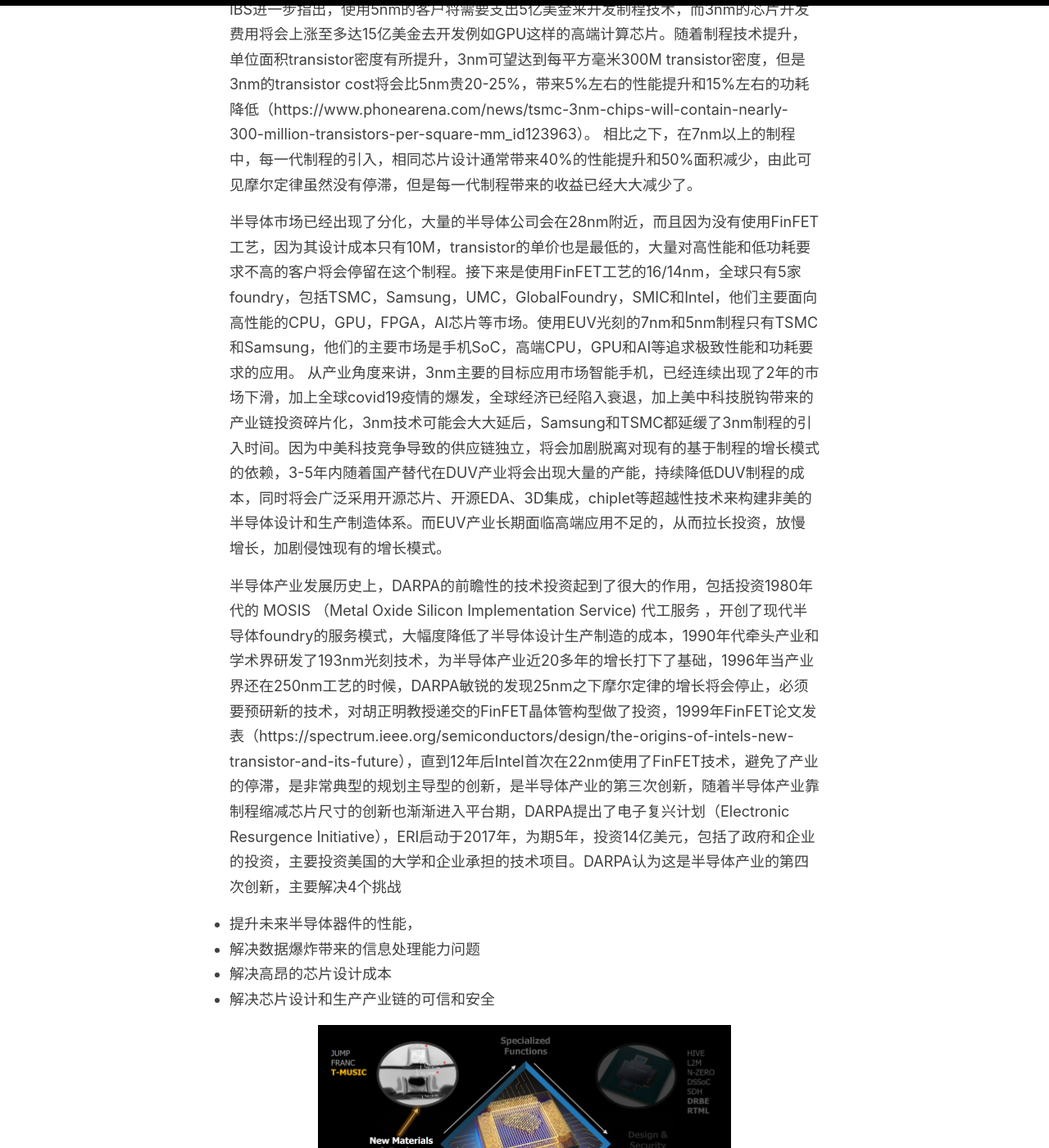
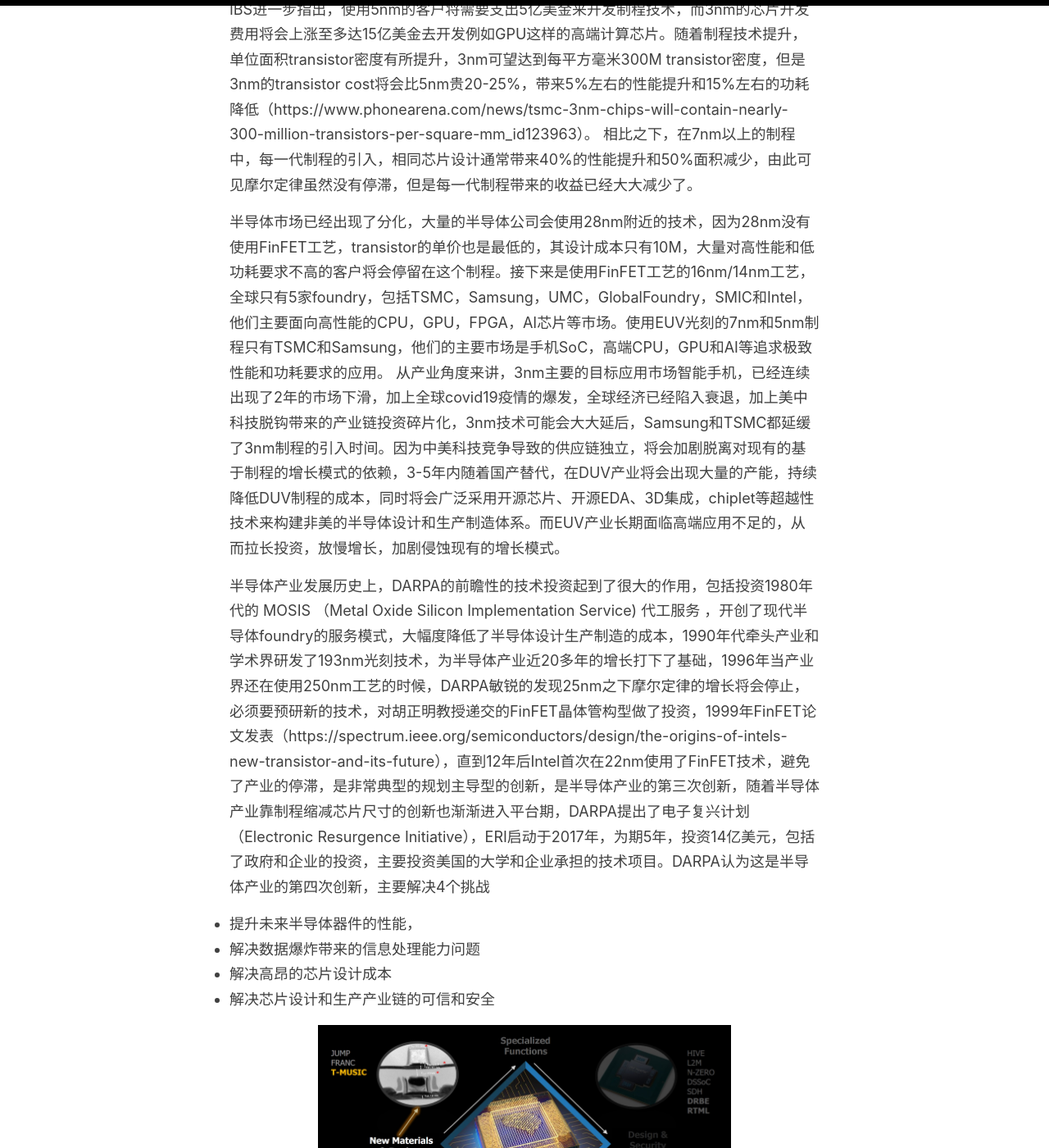
Before and after one commit to sbagga/mistyminds, a Jekyll site: the page built from _posts/2020-6-28-从ERI看半导体产业下一个10年的发展趋势.md, in a window 1280 px wide and 1400 px high, scrolled down 1878 px. Shown: the whole window at 82% size. Built offline with Jekyll 4.4.1, drawn with Linux system fonts in a browser that asks for light colours; some of the changed text lies outside the part shown.

Commit message:
Update 2020-6-28-从ERI看半导体产业下一个10年的发展趋势.md

```diff
--- a/_posts/2020-6-28-从ERI看半导体产业下一个10年的发展趋势.md
+++ b/_posts/2020-6-28-从ERI看半导体产业下一个10年的发展趋势.md
@@ -24,10 +24,10 @@ https://www.extremetech.com/computing/272096-3nm-process-node
 
 IBS进一步指出，使用5nm的客户将需要支出5亿美金来开发制程技术，而3nm的芯片开发费用将会上涨至多达15亿美金去开发例如GPU这样的高端计算芯片。随着制程技术提升，单位面积transistor密度有所提升，3nm可望达到每平方毫米300M transistor密度，但是3nm的transistor cost将会比5nm贵20-25%，带来5%左右的性能提升和15%左右的功耗降低（https://www.phonearena.com/news/tsmc-3nm-chips-will-contain-nearly-300-million-transistors-per-square-mm_id123963）。 相比之下，在7nm以上的制程中，每一代制程的引入，相同芯片设计通常带来40%的性能提升和50%面积减少，由此可见摩尔定律虽然没有停滞，但是每一代制程带来的收益已经大大减少了。
 
-半导体市场已经出现了分化，大量的半导体公司会在28nm附近，而且因为没有使用FinFET工艺，因为其设计成本只有10M，transistor的单价也是最低的，大量对高性能和低功耗要求不高的客户将会停留在这个制程。接下来是使用FinFET工艺的16/14nm，全球只有5家foundry，包括TSMC，Samsung，UMC，GlobalFoundry，SMIC和Intel，他们主要面向高性能的CPU，GPU，FPGA，AI芯片等市场。使用EUV光刻的7nm和5nm制程只有TSMC和Samsung，他们的主要市场是手机SoC，高端CPU，GPU和AI等追求极致性能和功耗要求的应用。
-从产业角度来讲，3nm主要的目标应用市场智能手机，已经连续出现了2年的市场下滑，加上全球covid19疫情的爆发，全球经济已经陷入衰退，加上美中科技脱钩带来的产业链投资碎片化，3nm技术可能会大大延后，Samsung和TSMC都延缓了3nm制程的引入时间。因为中美科技竞争导致的供应链独立，将会加剧脱离对现有的基于制程的增长模式的依赖，3-5年内随着国产替代在DUV产业将会出现大量的产能，持续降低DUV制程的成本，同时将会广泛采用开源芯片、开源EDA、3D集成，chiplet等超越性技术来构建非美的半导体设计和生产制造体系。而EUV产业长期面临高端应用不足的，从而拉长投资，放慢增长，加剧侵蚀现有的增长模式。
+半导体市场已经出现了分化，大量的半导体公司会使用28nm附近的技术，因为28nm没有使用FinFET工艺，transistor的单价也是最低的，其设计成本只有10M，大量对高性能和低功耗要求不高的客户将会停留在这个制程。接下来是使用FinFET工艺的16nm/14nm工艺，全球只有5家foundry，包括TSMC，Samsung，UMC，GlobalFoundry，SMIC和Intel，他们主要面向高性能的CPU，GPU，FPGA，AI芯片等市场。使用EUV光刻的7nm和5nm制程只有TSMC和Samsung，他们的主要市场是手机SoC，高端CPU，GPU和AI等追求极致性能和功耗要求的应用。
+从产业角度来讲，3nm主要的目标应用市场智能手机，已经连续出现了2年的市场下滑，加上全球covid19疫情的爆发，全球经济已经陷入衰退，加上美中科技脱钩带来的产业链投资碎片化，3nm技术可能会大大延后，Samsung和TSMC都延缓了3nm制程的引入时间。因为中美科技竞争导致的供应链独立，将会加剧脱离对现有的基于制程的增长模式的依赖，3-5年内随着国产替代，在DUV产业将会出现大量的产能，持续降低DUV制程的成本，同时将会广泛采用开源芯片、开源EDA、3D集成，chiplet等超越性技术来构建非美的半导体设计和生产制造体系。而EUV产业长期面临高端应用不足的，从而拉长投资，放慢增长，加剧侵蚀现有的增长模式。
 
-半导体产业发展历史上，DARPA的前瞻性的技术投资起到了很大的作用，包括投资1980年代的 MOSIS （Metal Oxide Silicon Implementation Service) 代工服务 ，开创了现代半导体foundry的服务模式，大幅度降低了半导体设计生产制造的成本，1990年代牵头产业和学术界研发了193nm光刻技术，为半导体产业近20多年的增长打下了基础，1996年当产业界还在250nm工艺的时候，DARPA敏锐的发现25nm之下摩尔定律的增长将会停止，必须要预研新的技术，对胡正明教授递交的FinFET晶体管构型做了投资，1999年FinFET论文发表（https://spectrum.ieee.org/semiconductors/design/the-origins-of-intels-new-transistor-and-its-future），直到12年后Intel首次在22nm使用了FinFET技术，避免了产业的停滞，是非常典型的规划主导型的创新，是半导体产业的第三次创新，随着半导体产业靠制程缩减芯片尺寸的创新也渐渐进入平台期，DARPA提出了电子复兴计划（Electronic Resurgence Initiative），ERI启动于2017年，为期5年，投资14亿美元，包括了政府和企业的投资，主要投资美国的大学和企业承担的技术项目。DARPA认为这是半导体产业的第四次创新，主要解决4个挑战
+半导体产业发展历史上，DARPA的前瞻性的技术投资起到了很大的作用，包括投资1980年代的 MOSIS （Metal Oxide Silicon Implementation Service) 代工服务 ，开创了现代半导体foundry的服务模式，大幅度降低了半导体设计生产制造的成本，1990年代牵头产业和学术界研发了193nm光刻技术，为半导体产业近20多年的增长打下了基础，1996年当产业界还在使用250nm工艺的时候，DARPA敏锐的发现25nm之下摩尔定律的增长将会停止，必须要预研新的技术，对胡正明教授递交的FinFET晶体管构型做了投资，1999年FinFET论文发表（https://spectrum.ieee.org/semiconductors/design/the-origins-of-intels-new-transistor-and-its-future），直到12年后Intel首次在22nm使用了FinFET技术，避免了产业的停滞，是非常典型的规划主导型的创新，是半导体产业的第三次创新，随着半导体产业靠制程缩减芯片尺寸的创新也渐渐进入平台期，DARPA提出了电子复兴计划（Electronic Resurgence Initiative），ERI启动于2017年，为期5年，投资14亿美元，包括了政府和企业的投资，主要投资美国的大学和企业承担的技术项目。DARPA认为这是半导体产业的第四次创新，主要解决4个挑战
  *	提升未来半导体器件的性能，
  *	解决数据爆炸带来的信息处理能力问题
  *	解决高昂的芯片设计成本
@@ -125,11 +125,11 @@ Openroad项目的核心是Andrew教授团队开发的布局工具RePlAce，这
 
 ![Google RL based Placement](../images/GoogleEDAComparison.png)
 
-同时，IEEE CEDA Design Automation Technical Committee (DATC)开发了一个EDA的开放参考设计流程，DATC Robust Design Flow，支持完整的从RTL到GDS的设计流程，这个流程上的工具可以被替换以评价性能，对于EDA研究和研究到工业界的转换非常有用，Openroad项目补全了RDF 2018版本缺失的流程，成为了RDF 2019版本的一部分（https://vlsicad.ucsd.edu/Publications/Conferences/373/c373.pdf），这样DATC RDF工具已经成为一个可用性非常好的EDA参考工具，DATC经常性的举办算法比赛，未来获胜的算法都可以被集成到这个RDF，极大便利了研究人员做性能比较，同时这些好的算法（开源或者闭源）可以不断补充到openroad项目中，用户可以根据自己的需求混搭自己的算法。另外，RDF还会建立一个数据库，记录通过RDF流程验证过的制程库，更增加了openroad的实用性。
+同时，IEEE CEDA Design Automation Technical Committee (DATC)开发了一个EDA的开放参考设计流程，DATC Robust Design Flow，支持完整的从RTL到GDS的设计流程，这个流程上的工具模块可以被替换以评价模块的性能，对于EDA研究和EDA研究成果到工业界商业应用的转换非常有用，Openroad项目补全了RDF 2018版本缺失的流程，成为了RDF 2019版本的一部分（https://vlsicad.ucsd.edu/Publications/Conferences/373/c373.pdf），这样DATC RDF工具已经成为一个可用性非常好的EDA参考工具，DATC经常性的举办算法比赛，未来获胜的算法都可以被集成到这个RDF，极大便利了研究人员做性能比较，同时这些好的算法（开源或者闭源）可以不断补充到openroad项目中，用户可以根据自己的需求混搭自己的算法。另外，RDF还会建立一个数据库，记录通过RDF流程验证过的制程库，更增加了openroad的实用性。
 
 ![IEEE DATC RDF2019](../images/RDF2019.png)
 
-IDEA最大的投资授予了cadence的MAJESTIC项目，共$24M，研究基于DL和ML的数据驱动芯片packaging和PCB布局和布线技术，最终这些技术融合进入Cadence的OribitIO工具。
+IDEA最大的投资授予了cadence的MAJESTIC项目，共$24M，研究基于DL和ML的数据驱动的芯片packaging和PCB布局和布线技术，最终这些技术融合进入Cadence的OribitIO工具。
 
 ![Cadence Magestic](../images/magestic.png)
 
```
Also changed, not shown: other parts of _posts/2020-6-28-从ERI看半导体产业下一个10年的发展趋势.md (+6 -6 lines).
